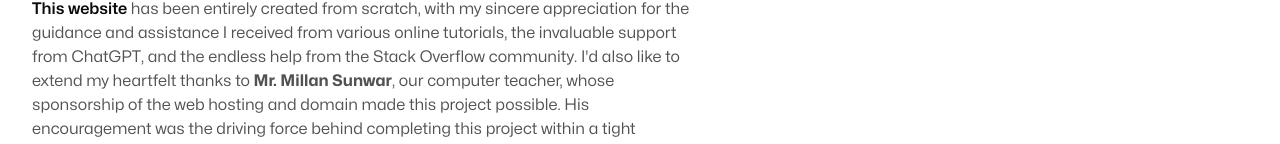
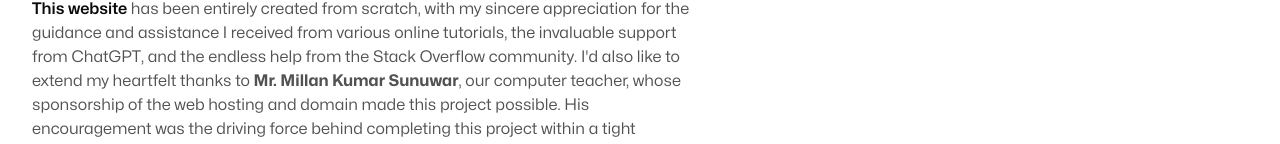
Before and after one commit to Manish-Tamang/prashantiacademy, a Next.js app: page /developer in a window 1280 px wide. Shown: the part 651-795 px from the top of the page. Built offline with nearby package versions, Linux system fonts and the light colour scheme.

Commit message:
Update dev.jsx

```diff
--- a/src/components/dev.jsx
+++ b/src/components/dev.jsx
@@ -32,7 +32,7 @@
           for the guidance and assistance I received from various online
           tutorials, the invaluable support from ChatGPT, and the endless help
           from the Stack Overflow community. I'd also like to extend my
-          heartfelt thanks to <strong>Mr. Millan Sunwar</strong>, our computer teacher, whose
+          heartfelt thanks to <strong>Mr. Millan Kumar Sunuwar</strong>, our computer teacher, whose
           sponsorship of the web hosting and domain made this project possible.
           His encouragement was the driving force behind completing this project
           within a tight timeframe. Once again, thank you, Millan Sir, and to
```
